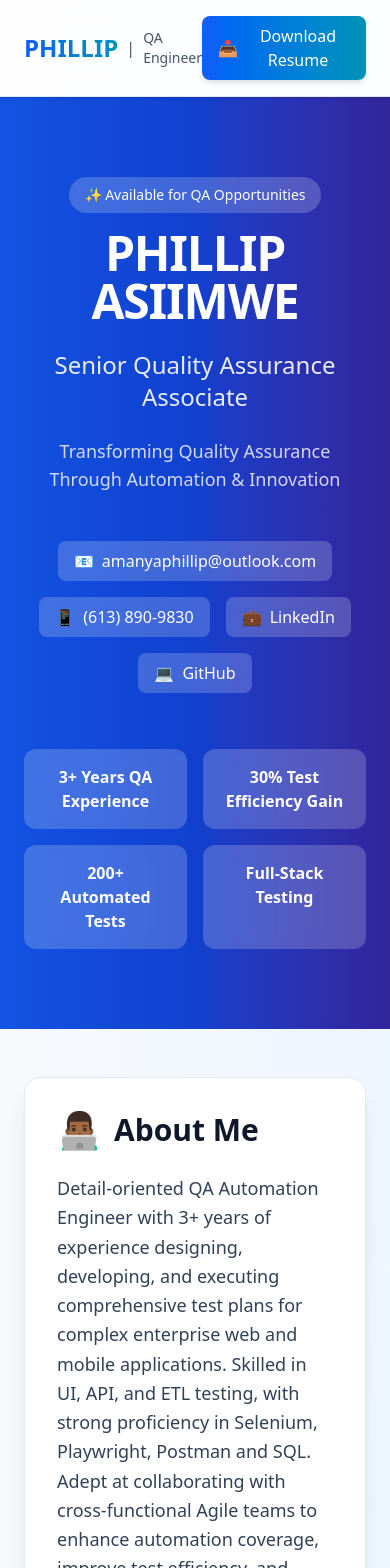
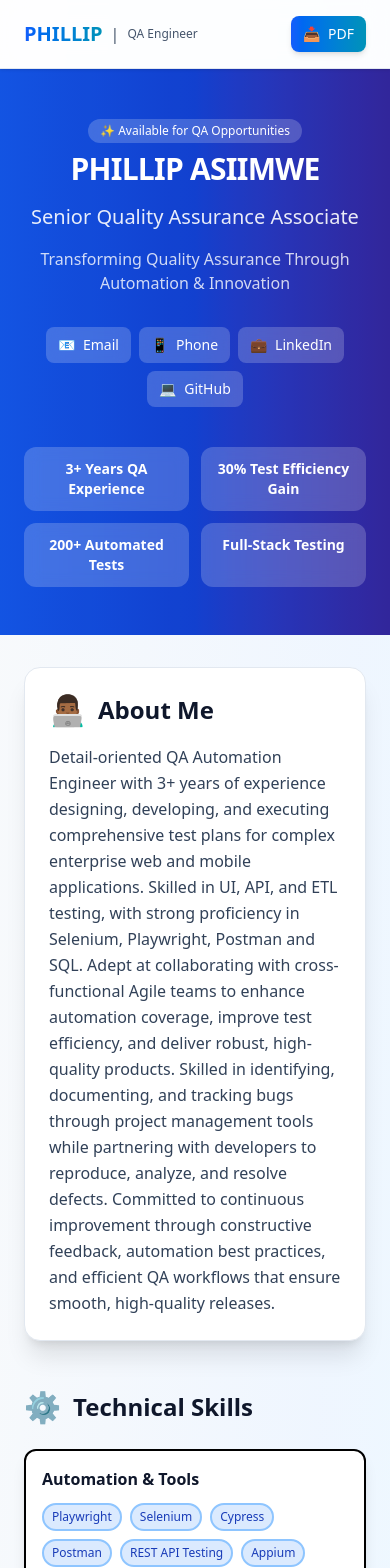
Before and after one commit to AmanyaPhillip/ViteResumePage, a React (Vite) app in the folder QA-RESUME/: page / in a window 390 px wide. Shown: the top 1568 px of the page. Built offline with nearby package versions, Linux system fonts and the light colour scheme.

Commit message:
Update App.jsx

```diff
--- a/QA-RESUME/src/App.jsx
+++ b/QA-RESUME/src/App.jsx
@@ -175,11 +175,11 @@ export default function App() {
         <div className="max-w-6xl mx-auto px-6 py-4">
           <div className="flex justify-between items-center">
             <div className="flex items-center space-x-2">
-              <span className="text-2xl font-bold bg-gradient-to-r from-blue-600 to-cyan-600 bg-clip-text text-transparent">
+              <span className="text-xl md:text-2xl font-bold bg-gradient-to-r from-blue-600 to-cyan-600 bg-clip-text text-transparent">
                 {resume.name.split(' ')[0]}
               </span>
               <span className="text-slate-600">|</span>
-              <span className="text-sm text-slate-600 font-medium">QA Engineer</span>
+              <span className="text-xs md:text-sm text-slate-600 font-medium">QA Engineer</span>
             </div>
 
             <div className="hidden md:flex items-center space-x-6">
@@ -200,58 +200,61 @@ export default function App() {
 
             <button
               onClick={() => setShowDownloadModal(true)}
-              className="flex items-center space-x-2 px-4 py-2 bg-gradient-to-r from-blue-600 to-cyan-600 text-white rounded-lg hover:from-blue-700 hover:to-cyan-700 transition-all transform hover:scale-105 shadow-md"
+              className="flex items-center space-x-2 px-3 md:px-4 py-2 bg-gradient-to-r from-blue-600 to-cyan-600 text-white rounded-lg hover:from-blue-700 hover:to-cyan-700 transition-all transform hover:scale-105 shadow-md text-sm"
             >
               <span>📥</span>
-              <span className="font-medium">Download Resume</span>
+              <span className="font-medium hidden sm:inline">Download Resume</span>
+              <span className="font-medium sm:hidden">PDF</span>
             </button>
           </div>
         </div>
       </nav>
 
       {/* Hero Section */}
-      <section className="relative overflow-hidden bg-gradient-to-r from-blue-600 via-blue-700 to-indigo-800 text-white py-20 print:py-8">
+      <section className="relative overflow-hidden bg-gradient-to-r from-blue-600 via-blue-700 to-indigo-800 text-white py-12 md:py-20 print:py-8">
         <div className="absolute inset-0 bg-black/10"></div>
         <div className="relative max-w-6xl mx-auto px-6">
-          <div className="text-center space-y-6">
-            <div className="inline-block px-4 py-2 bg-white/20 backdrop-blur-sm rounded-full text-sm font-medium mb-4">
+          <div className="text-center space-y-4 md:space-y-6">
+            <div className="inline-block px-3 md:px-4 py-1 md:py-2 bg-white/20 backdrop-blur-sm rounded-full text-xs md:text-sm font-medium mb-2 md:mb-4">
               ✨ Available for QA Opportunities
             </div>
-            <h1 className="text-5xl md:text-6xl font-bold tracking-tight">
+            <h1 className="text-3xl md:text-6xl font-bold tracking-tight">
               {resume.name}
             </h1>
-            <p className="text-2xl md:text-3xl font-light opacity-90">
+            <p className="text-xl md:text-3xl font-light opacity-90">
               {resume.title}
             </p>
-            <p className="text-lg md:text-xl opacity-80 max-w-2xl mx-auto">
+            <p className="text-base md:text-xl opacity-80 max-w-2xl mx-auto">
               {resume.tagline}
             </p>
 
             {/* Contact Info */}
-            <div className="flex flex-wrap justify-center gap-4 pt-6">
-              <a href={`mailto:${resume.email}`} className="flex items-center space-x-2 px-4 py-2 bg-white/20 backdrop-blur-sm rounded-lg hover:bg-white/30 transition-all">
+            <div className="flex flex-wrap justify-center gap-2 md:gap-4 pt-4 md:pt-6">
+              <a href={`mailto:${resume.email}`} className="flex items-center space-x-2 px-3 md:px-4 py-2 bg-white/20 backdrop-blur-sm rounded-lg hover:bg-white/30 transition-all text-sm md:text-base">
                 <span>📧</span>
-                <span>{resume.email}</span>
+                <span className="hidden sm:inline">{resume.email}</span>
+                <span className="sm:hidden">Email</span>
               </a>
-              <a href={`tel:${resume.phone}`} className="flex items-center space-x-2 px-4 py-2 bg-white/20 backdrop-blur-sm rounded-lg hover:bg-white/30 transition-all">
+              <a href={`tel:${resume.phone}`} className="flex items-center space-x-2 px-3 md:px-4 py-2 bg-white/20 backdrop-blur-sm rounded-lg hover:bg-white/30 transition-all text-sm md:text-base">
                 <span>📱</span>
-                <span>{resume.phone}</span>
+                <span className="hidden sm:inline">{resume.phone}</span>
+                <span className="sm:hidden">Phone</span>
               </a>
-              <a href={resume.linkedin} target="_blank" rel="noopener noreferrer" className="flex items-center space-x-2 px-4 py-2 bg-white/20 backdrop-blur-sm rounded-lg hover:bg-white/30 transition-all">
+              <a href={resume.linkedin} target="_blank" rel="noopener noreferrer" className="flex items-center space-x-2 px-3 md:px-4 py-2 bg-white/20 backdrop-blur-sm rounded-lg hover:bg-white/30 transition-all text-sm md:text-base">
                 <span>💼</span>
                 <span>LinkedIn</span>
               </a>
-              <a href={resume.github} target="_blank" rel="noopener noreferrer" className="flex items-center space-x-2 px-4 py-2 bg-white/20 backdrop-blur-sm rounded-lg hover:bg-white/30 transition-all">
+              <a href={resume.github} target="_blank" rel="noopener noreferrer" className="flex items-center space-x-2 px-3 md:px-4 py-2 bg-white/20 backdrop-blur-sm rounded-lg hover:bg-white/30 transition-all text-sm md:text-base">
                 <span>💻</span>
                 <span>GitHub</span>
               </a>
             </div>
 
             {/* Highlights */}
-            <div className="grid grid-cols-2 md:grid-cols-4 gap-4 pt-8 max-w-4xl mx-auto">
+            <div className="grid grid-cols-2 md:grid-cols-4 gap-3 md:gap-4 pt-6 md:pt-8 max-w-4xl mx-auto">
               {resume.highlights.map((highlight, idx) => (
-                <div key={idx} className="bg-white/20 backdrop-blur-sm rounded-xl p-4 hover:bg-white/30 transition-all transform hover:scale-105">
-                  <div className="font-semibold">{highlight.text}</div>
+                <div key={idx} className="bg-white/20 backdrop-blur-sm rounded-xl p-3 md:p-4 hover:bg-white/30 transition-all transform hover:scale-105">
+                  <div className="font-semibold text-sm md:text-base">{highlight.text}</div>
                 </div>
               ))}
             </div>
@@ -260,16 +263,16 @@ export default function App() {
       </section>
 
       {/* Main Content */}
-      <div className="max-w-6xl mx-auto px-6 py-12 space-y-16">
+      <div className="max-w-6xl mx-auto px-6 py-8 md:py-12 space-y-12 md:space-y-16">
 
         {/* About Section */}
         <section id="about" className="scroll-mt-20">
-          <div className="bg-white rounded-2xl shadow-xl p-8 md:p-12 border border-slate-200">
-            <h2 className="text-3xl font-bold text-slate-900 mb-6 flex items-center">
-              <span className="text-4xl mr-3">👨🏾‍💻</span>
+          <div className="bg-white rounded-2xl shadow-xl p-6 md:p-12 border border-slate-200">
+            <h2 className="text-2xl md:text-3xl font-bold text-slate-900 mb-4 md:mb-6 flex items-center">
+              <span className="text-3xl md:text-4xl mr-3">👨🏾‍💻</span>
               About Me
             </h2>
-            <p className="text-lg leading-relaxed text-slate-700">
+            <p className="text-base md:text-lg leading-relaxed text-slate-700">
               {resume.summary}
             </p>
           </div>
@@ -277,22 +280,22 @@ export default function App() {
 
         {/* Skills Section */}
         <section id="skills" className="scroll-mt-20">
-          <h2 className="text-3xl font-bold text-slate-900 mb-8 flex items-center">
-            <span className="text-4xl mr-3">⚙️</span>
+          <h2 className="text-2xl md:text-3xl font-bold text-slate-900 mb-6 md:mb-8 flex items-center">
+            <span className="text-3xl md:text-4xl mr-3">⚙️</span>
             Technical Skills
           </h2>
-          <div className="grid md:grid-cols-2 lg:grid-cols-3 gap-6">
+          <div className="grid md:grid-cols-2 lg:grid-cols-3 gap-4 md:gap-6">
             {Object.entries(resume.technicalSkills).map(([category, data], idx) => (
               <div
                 key={idx}
-                className="bg-white rounded-xl shadow-lg p-6 border-2 hover:shadow-2xl transition-all transform hover:scale-105"
+                className="bg-white rounded-xl shadow-lg p-4 md:p-6 border-2 hover:shadow-2xl transition-all transform hover:scale-105"
               >
-                <h3 className="font-bold text-slate-900 mb-4 text-lg">{category}</h3>
+                <h3 className="font-bold text-slate-900 mb-3 md:mb-4 text-base md:text-lg">{category}</h3>
                 <div className="flex flex-wrap gap-2">
                   {data.items.map((skill, i) => (
                     <span
                       key={i}
-                      className={`px-3 py-1 rounded-full text-sm font-medium border-2 ${data.color} transition-all hover:scale-110`}
+                      className={`px-2 md:px-3 py-1 rounded-full text-xs md:text-sm font-medium border-2 ${data.color} transition-all hover:scale-110`}
                     >
                       {skill}
                     </span>
@@ -305,34 +308,34 @@ export default function App() {
 
         {/* Experience Section */}
         <section id="experience" className="scroll-mt-20">
-          <h2 className="text-3xl font-bold text-slate-900 mb-8 flex items-center">
-            <span className="text-4xl mr-3">💼</span>
+          <h2 className="text-2xl md:text-3xl font-bold text-slate-900 mb-6 md:mb-8 flex items-center">
+            <span className="text-3xl md:text-4xl mr-3">💼</span>
             Work Experience
           </h2>
-          <div className="space-y-8">
+          <div className="space-y-6 md:space-y-8">
             {resume.experience.map((job, idx) => (
               <div
                 key={idx}
-                className={`bg-white rounded-2xl shadow-xl p-8 border-l-8 ${job.color} hover:shadow-2xl transition-all`}
+                className={`bg-white rounded-2xl shadow-xl p-6 md:p-8 border-l-8 ${job.color} hover:shadow-2xl transition-all`}
               >
-                <div className="flex items-start justify-between mb-6">
+                <div className="flex flex-col md:flex-row md:items-start md:justify-between mb-4 md:mb-6 space-y-2 md:space-y-0">
                   <div className="flex items-start space-x-4">
                     <div>
-                      <h3 className="text-2xl font-bold text-slate-900">{job.role}</h3>
-                      <p className="text-lg text-slate-700 font-medium">{job.company}</p>
-                      <p className="text-slate-600">{job.location}</p>
+                      <h3 className="text-xl md:text-2xl font-bold text-slate-900">{job.role}</h3>
+                      <p className="text-base md:text-lg text-slate-700 font-medium">{job.company}</p>
+                      <p className="text-sm md:text-base text-slate-600">{job.location}</p>
                     </div>
                   </div>
-                  <div className="text-right">
-                    <span className="inline-block px-4 py-2 bg-slate-100 text-slate-700 rounded-lg font-medium text-sm">
+                  <div className="text-left md:text-right">
+                    <span className="inline-block px-3 md:px-4 py-1 md:py-2 bg-slate-100 text-slate-700 rounded-lg font-medium text-xs md:text-sm">
                       {job.date}
                     </span>
                   </div>
                 </div>
-                <ul className="space-y-3">
+                <ul className="space-y-2 md:space-y-3">
                   {job.bullets.map((bullet, i) => (
-                    <li key={i} className="flex items-start text-slate-700">
-                      <span className="text-blue-600 mr-3 mt-1 flex-shrink-0">▸</span>
+                    <li key={i} className="flex items-start text-sm md:text-base text-slate-700">
+                      <span className="text-blue-600 mr-2 md:mr-3 mt-1 flex-shrink-0">▸</span>
                       <span className="leading-relaxed">{bullet}</span>
                     </li>
                   ))}
@@ -344,22 +347,22 @@ export default function App() {
 
         {/* Education Section */}
         <section id="education" className="scroll-mt-20">
-          <h2 className="text-3xl font-bold text-slate-900 mb-8 flex items-center">
-            <span className="text-4xl mr-3">🎓</span>
+          <h2 className="text-2xl md:text-3xl font-bold text-slate-900 mb-6 md:mb-8 flex items-center">
+            <span className="text-3xl md:text-4xl mr-3">🎓</span>
             Education
           </h2>
-          <div className="bg-gradient-to-br from-blue-50 to-cyan-50 rounded-2xl shadow-xl p-8 border-2 border-blue-200">
+          <div className="bg-gradient-to-br from-blue-50 to-cyan-50 rounded-2xl shadow-xl p-6 md:p-8 border-2 border-blue-200">
             <div className="flex items-start space-x-4">
               <div>
-                <h3 className="text-2xl font-bold text-slate-900 mb-2">
+                <h3 className="text-xl md:text-2xl font-bold text-slate-900 mb-2">
                   {resume.education.degree}
                 </h3>
-                <p className="text-lg text-slate-700 font-medium">{resume.education.school}</p>
-                <p className="text-slate-600">{resume.education.location}</p>
-                <span className="inline-block mt-3 px-4 py-2 bg-blue-600 text-white rounded-lg font-medium">
+                <p className="text-base md:text-lg text-slate-700 font-medium">{resume.education.school}</p>
+                <p className="text-sm md:text-base text-slate-600">{resume.education.location}</p>
+                <span className="inline-block mt-3 px-3 md:px-4 py-1 md:py-2 bg-blue-600 text-white rounded-lg font-medium text-sm md:text-base">
                   {resume.education.date}
                 </span>
-                <p className="text-slate-700 mt-4 leading-relaxed">
+                <p className="text-sm md:text-base text-slate-700 mt-4 leading-relaxed">
                   {resume.education.details}
                 </p>
               </div>
@@ -369,27 +372,27 @@ export default function App() {
 
         {/* Awards Section */}
         <section id="awards" className="scroll-mt-20">
-          <h2 className="text-3xl font-bold text-slate-900 mb-8 flex items-center">
-            <span className="text-4xl mr-3">🏆</span>
+          <h2 className="text-2xl md:text-3xl font-bold text-slate-900 mb-6 md:mb-8 flex items-center">
+            <span className="text-3xl md:text-4xl mr-3">🏆</span>
             Awards & Achievements
           </h2>
-          <div className="space-y-6">
+          <div className="space-y-4 md:space-y-6">
             {resume.awards.map((award, idx) => (
               <div
                 key={idx}
-                className={`bg-white rounded-2xl shadow-xl p-8 border-l-8 ${award.color} hover:shadow-2xl transition-all`}
+                className={`bg-white rounded-2xl shadow-xl p-6 md:p-8 border-l-8 ${award.color} hover:shadow-2xl transition-all`}
               >
-                <div className="flex items-start justify-between mb-4">
+                <div className="flex flex-col md:flex-row md:items-start md:justify-between mb-3 md:mb-4 space-y-2 md:space-y-0">
                   <div>
-                    <h3 className="text-2xl font-bold text-slate-900">
+                    <h3 className="text-xl md:text-2xl font-bold text-slate-900">
                       {award.title}
                     </h3>
                   </div>
-                  <span className="inline-block px-4 py-2 bg-slate-100 text-slate-700 rounded-lg font-medium text-sm">
+                  <span className="inline-block px-3 md:px-4 py-1 md:py-2 bg-slate-100 text-slate-700 rounded-lg font-medium text-xs md:text-sm self-start">
                     {award.year}
                   </span>
                 </div>
-                <p className="text-slate-700 leading-relaxed">
+                <p className="text-sm md:text-base text-slate-700 leading-relaxed">
                   {award.description}
                 </p>
                 {award.link && (
@@ -397,7 +400,7 @@ export default function App() {
                     href={award.link}
                     target="_blank"
                     rel="noopener noreferrer"
-                    className="inline-flex items-center space-x-2 text-blue-600 hover:text-blue-700 font-medium mt-4"
+                    className="inline-flex items-center space-x-2 text-blue-600 hover:text-blue-700 font-medium mt-4 text-sm md:text-base"
                   >
                     <span>🔗</span>
                     <span>View Certificate</span>
@@ -410,26 +413,26 @@ export default function App() {
         </section>
 
         {/* Projects Section */}
-        <section id="projects" className="scroll-mt-20 pb-12">
-          <h2 className="text-3xl font-bold text-slate-900 mb-8 flex items-center">
-            <span className="text-4xl mr-3">🚀</span>
+        <section id="projects" className="scroll-mt-20 pb-8 md:pb-12">
+          <h2 className="text-2xl md:text-3xl font-bold text-slate-900 mb-6 md:mb-8 flex items-center">
+            <span className="text-3xl md:text-4xl mr-3">🚀</span>
             Featured Projects
           </h2>
-          <div className="grid md:grid-cols-2 lg:grid-cols-3 gap-6">
+          <div className="grid md:grid-cols-2 lg:grid-cols-3 gap-4 md:gap-6">
             {resume.projects.map((project, idx) => (
               <div
                 key={idx}
-                className="bg-white rounded-xl shadow-lg p-6 border-2 border-slate-200 hover:shadow-2xl transition-all transform hover:scale-105"
+                className="bg-white rounded-xl shadow-lg p-4 md:p-6 border-2 border-slate-200 hover:shadow-2xl transition-all transform hover:scale-105"
               >
-                <h3 className="text-xl font-bold text-slate-900 mb-3">{project.title}</h3>
-                <p className="text-slate-700 mb-4 leading-relaxed">
+                <h3 className="text-lg md:text-xl font-bold text-slate-900 mb-2 md:mb-3">{project.title}</h3>
+                <p className="text-sm md:text-base text-slate-700 mb-3 md:mb-4 leading-relaxed">
                   {project.description}
                 </p>
-                <div className="flex flex-wrap gap-2 mb-4">
+                <div className="flex flex-wrap gap-2 mb-3 md:mb-4">
                   {project.technologies.map((tech, i) => (
                     <span
                       key={i}
-                      className={`px-3 py-1 rounded-full text-sm font-medium border-2 ${project.color}`}
+                      className={`px-2 md:px-3 py-1 rounded-full text-xs md:text-sm font-medium border-2 ${project.color}`}
                     >
                       {tech}
                     </span>
@@ -439,7 +442,7 @@ export default function App() {
                   href={project.githubLink}
                   target="_blank"
                   rel="noopener noreferrer"
-                  className="inline-flex items-center space-x-2 text-blue-600 hover:text-blue-700 font-medium"
+                  className="inline-flex items-center space-x-2 text-blue-600 hover:text-blue-700 font-medium text-sm md:text-base"
                 >
                   <span>💻</span>
                   <span>View on GitHub</span>
@@ -454,25 +457,25 @@ export default function App() {
       {/* Download Modal */}
       {showDownloadModal && (
         <div className="fixed inset-0 z-50 flex items-center justify-center bg-black/50 backdrop-blur-sm print:hidden" onClick={() => setShowDownloadModal(false)}>
-          <div className="bg-white rounded-2xl shadow-2xl p-8 max-w-md mx-4" onClick={(e) => e.stopPropagation()}>
-            <h3 className="text-2xl font-bold text-slate-900 mb-4">Download Resume</h3>
-            <p className="text-slate-600 mb-6">
+          <div className="bg-white rounded-2xl shadow-2xl p-6 md:p-8 max-w-md mx-4" onClick={(e) => e.stopPropagation()}>
+            <h3 className="text-xl md:text-2xl font-bold text-slate-900 mb-3 md:mb-4">Download Resume</h3>
+            <p className="text-sm md:text-base text-slate-600 mb-4 md:mb-6">
               Download my professional QA resume in PDF format.
             </p>
             <div className="space-y-3">
               <button
                 onClick={handleDownload}
-                className="w-full flex items-center justify-between px-6 py-4 bg-gradient-to-r from-blue-600 to-cyan-600 text-white rounded-lg hover:from-blue-700 hover:to-cyan-700 transition-all transform hover:scale-105"
+                className="w-full flex items-center justify-between px-4 md:px-6 py-3 md:py-4 bg-gradient-to-r from-blue-600 to-cyan-600 text-white rounded-lg hover:from-blue-700 hover:to-cyan-700 transition-all transform hover:scale-105 text-sm md:text-base"
               >
                 <span className="flex items-center space-x-3">
-                  <span className="text-2xl">📄</span>
+                  <span className="text-xl md:text-2xl">📄</span>
                   <span className="font-medium">Download PDF Resume</span>
                 </span>
                 <span>→</span>
               </button>
               <button
                 onClick={() => setShowDownloadModal(false)}
-                className="w-full px-6 py-4 bg-slate-100 text-slate-700 rounded-lg hover:bg-slate-200 transition-all font-medium"
+                className="w-full px-4 md:px-6 py-3 md:py-4 bg-slate-100 text-slate-700 rounded-lg hover:bg-slate-200 transition-all font-medium text-sm md:text-base"
               >
                 Cancel
               </button>
@@ -482,12 +485,12 @@ export default function App() {
       )}
 
       {/* Footer */}
-      <footer className="bg-slate-900 text-white py-8 print:hidden">
+      <footer className="bg-slate-900 text-white py-6 md:py-8 print:hidden">
         <div className="max-w-6xl mx-auto px-6 text-center">
-          <p className="text-slate-400">
+          <p className="text-sm md:text-base text-slate-400">
             © 2025 {resume.name}. Built with React & Tailwind CSS.
           </p>
-          <p className="text-slate-500 text-sm mt-2">
+          <p className="text-slate-500 text-xs md:text-sm mt-2">
             Looking for a dedicated QA professional? Let's connect!
           </p>
         </div>
```
